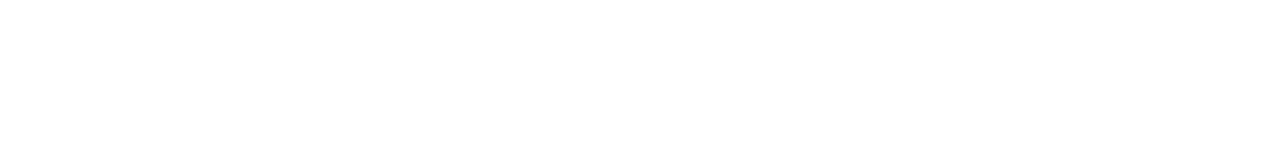
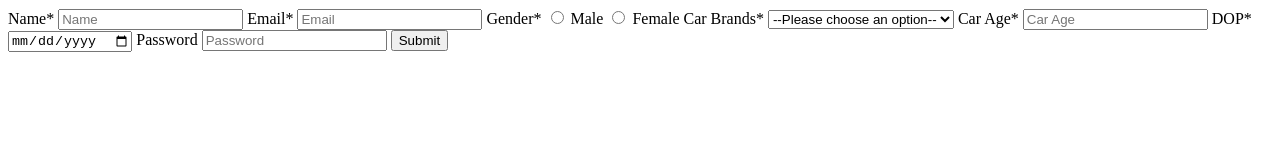
Before and after one commit to acciojob/car-insurance-form-DrAtulkumar, a website: page main.html in a window 1280 px wide. Drawn offline with Linux system fonts and the light colour scheme.

Commit message:
created a submission

```diff
--- a/main.html
+++ b/main.html
@@ -10,7 +10,36 @@
 	<!-- the entire body must be written by student -->
     <script type="text/javascript" src="./script.js">
 </script>
+<form method="post">
+	<label for="name">Name*</label>
+	<input type="text" id ="name" placeholder="Name" required>
+	<label for="email">Email*</label>
+	<input type="email" id ="email" placeholder="Email" required>
+	<label for="gender">Gender*</label>
+	<input type="radio" id ="gemder_m" name="gender" required>
+	<label for="gemder_m">Male</label>
+	<input type="radio" id ="gemder_f" name="gender" required>
+	<label for="gemder_f">Female</label>
 
+	<label for="cars">Car Brands*</label>
+	<select id="cars" required>
+		<option disabled selected>--Please choose an option--</option>
+		<option>BMW</option>
+		<option>Audi</option>
+		<option>Mercedez</option>
+	</select>
+
+	<label for="age">Car Age*</label>
+	<input type="number" id ="carage"  placeholder="Car Age" nmae="carage" required>
+	<label for="dop">DOP*</label>
+	<input type="date" id ="dop"  nmae="dop" required>
+
+
+	<label for="password">Password</label>
+	<input type="password" id ="password"  nmae="Password" placeholder="Password" required>
+
+	<button type="submit">Submit</button>
+</form>
 </body>
 
 </html>
```
